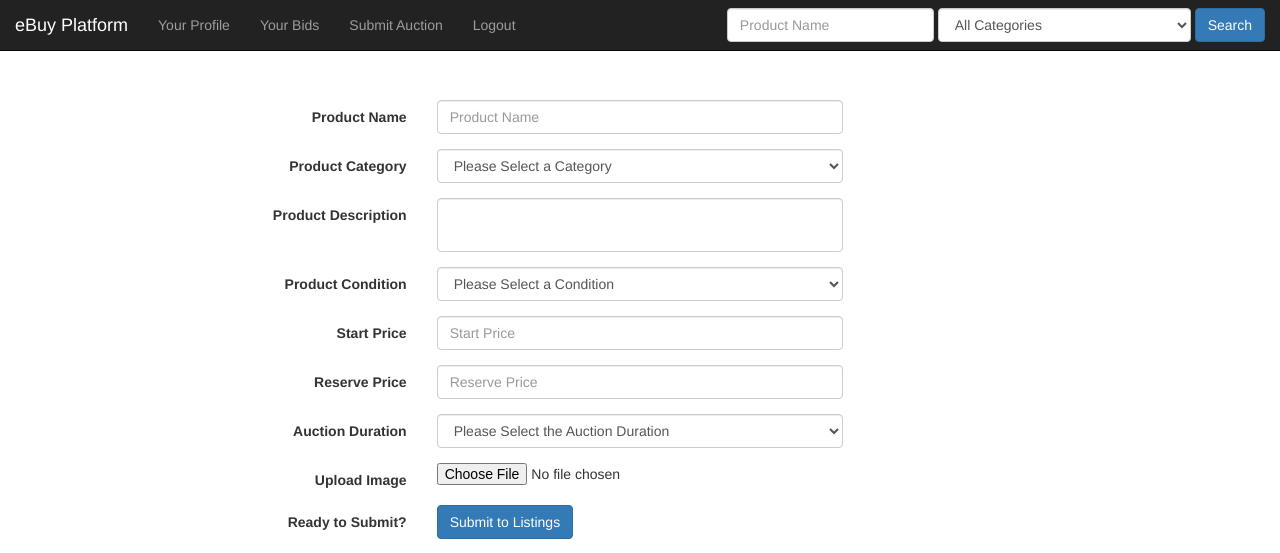
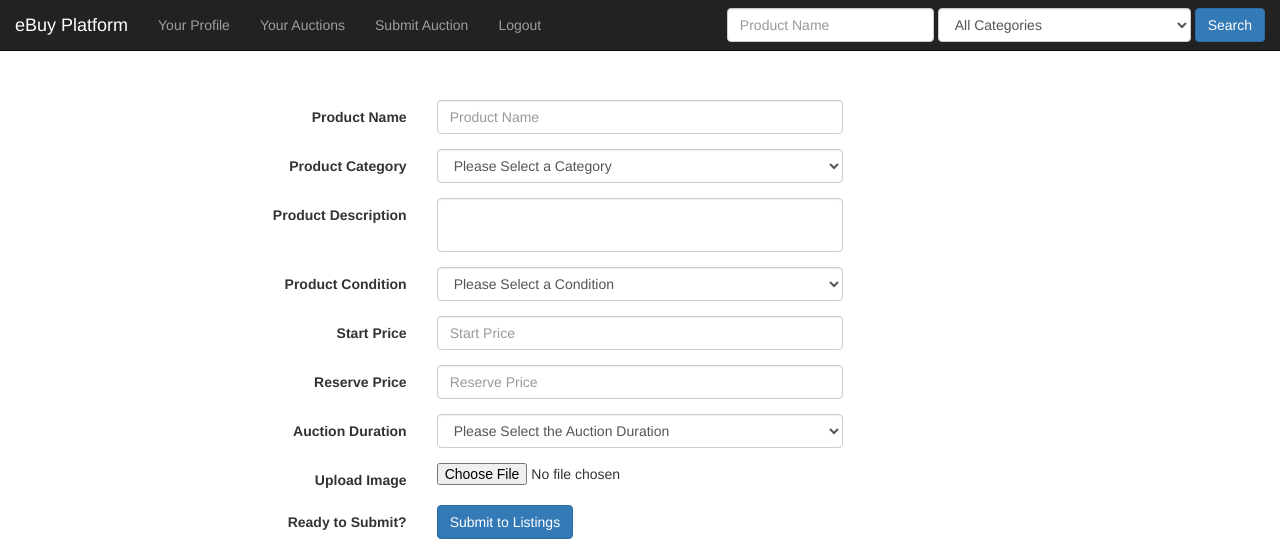
Before and after one commit to dhruvghulati-zz/ebay_clone, a PHP site: page /addauction.php in a window 1280 px wide. Shown: the top 553 px of the page. Run offline with PHP 8.4, Linux system fonts and the light colour scheme; the visitor is signed in with stand-in values (Sample User, id 1); data comes from the database, SQL or seed files in the repository.

Commit message:
forgot to restore nav to its original state

```diff
--- a/nav.php
+++ b/nav.php
@@ -27,20 +27,20 @@ session_start();
                 </li>
                 <li>
                     <?php
-                    //if ($_SESSION['role_id'] == 2) {
-                       // echo '<a href="bidsauctions.php">Your Auctions</a>';
-                   // }
-                    //else if ($_SESSION['role_id'] == 1) {
+                    if ($_SESSION['role_id'] == 2) {
+                        echo '<a href="bidsauctions.php">Your Auctions</a>';
+                    }
+                    else if ($_SESSION['role_id'] == 1) {
                         echo '<a href="bidsauctions.php">Your Bids</a>';
-                    //}
+                    }
                     ?>
                 </li>
                 <li>
                     <?php
-                    //if ($_SESSION['role_id'] == 2) {
+                    if ($_SESSION['role_id'] == 2) {
                         echo '<a href="addauction.php">Submit Auction</a>';
-                    //}
-                    //?>
+                    }
+                    ?>
                 </li>
                 <li>
                     <a href="logout.php">Logout</a>
```
